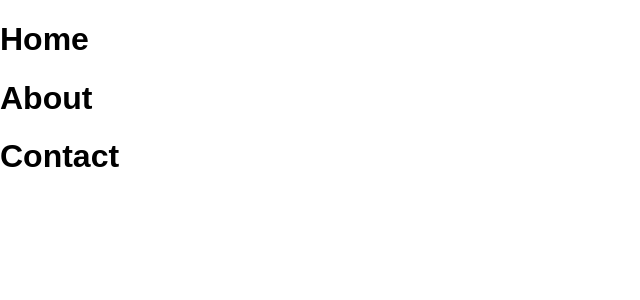
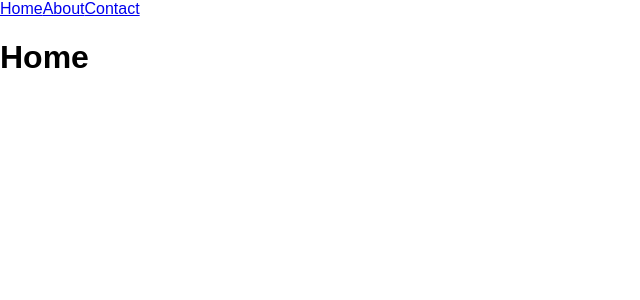
Before and after one commit to BBarden93/ReactClientRouting, a React (Create React App) app: page / in a window 1280 px wide. Shown: the top 300 px of the page, without its empty margins (0-640 px from the left). Built offline with nearby package versions, Linux system fonts and the light colour scheme.

Commit message:
add navbar

```diff
--- a/src/App.js
+++ b/src/App.js
@@ -2,14 +2,29 @@ import React, { Component } from 'react';
 import Home from './views/Home.js'
 import About from './views/About.js'
 import Contact from './views/Contact.js'
+import {Route, Link} from 'react-router-dom'
 
 class App extends Component {
   render() {
     return (
       <div className="App">
-        <Home />
-        <About />
-        <Contact />
+
+      <div className="NavBar">
+          <Link to="/">Home</Link>
+          <Link to="/about">About</Link>
+          <Link to="/contact">Contact</Link>
+      </div>
+
+      <Route exact={true} path='/' render={() => {
+        return <Home />
+      }} />
+      <Route path='/about' render={() => {
+        return <About />
+      }} />
+      <Route path='/contact' render={() => {
+        return <Contact />
+      }}
+      />
       </div>
     );
   }
--- a/src/index.js
+++ b/src/index.js
@@ -3,7 +3,7 @@ import ReactDOM from 'react-dom';
 import './index.css';
 import App from './App';
 import registerServiceWorker from './registerServiceWorker';
-import {BrowserRouter} from 'react-router-dom'
+import {BrowserRouter as Router} from 'react-router-dom'
 
-ReactDOM.render(<App />, document.getElementById('root'));
+ReactDOM.render(<Router><App /></Router>, document.getElementById('root'));
 registerServiceWorker();
```
